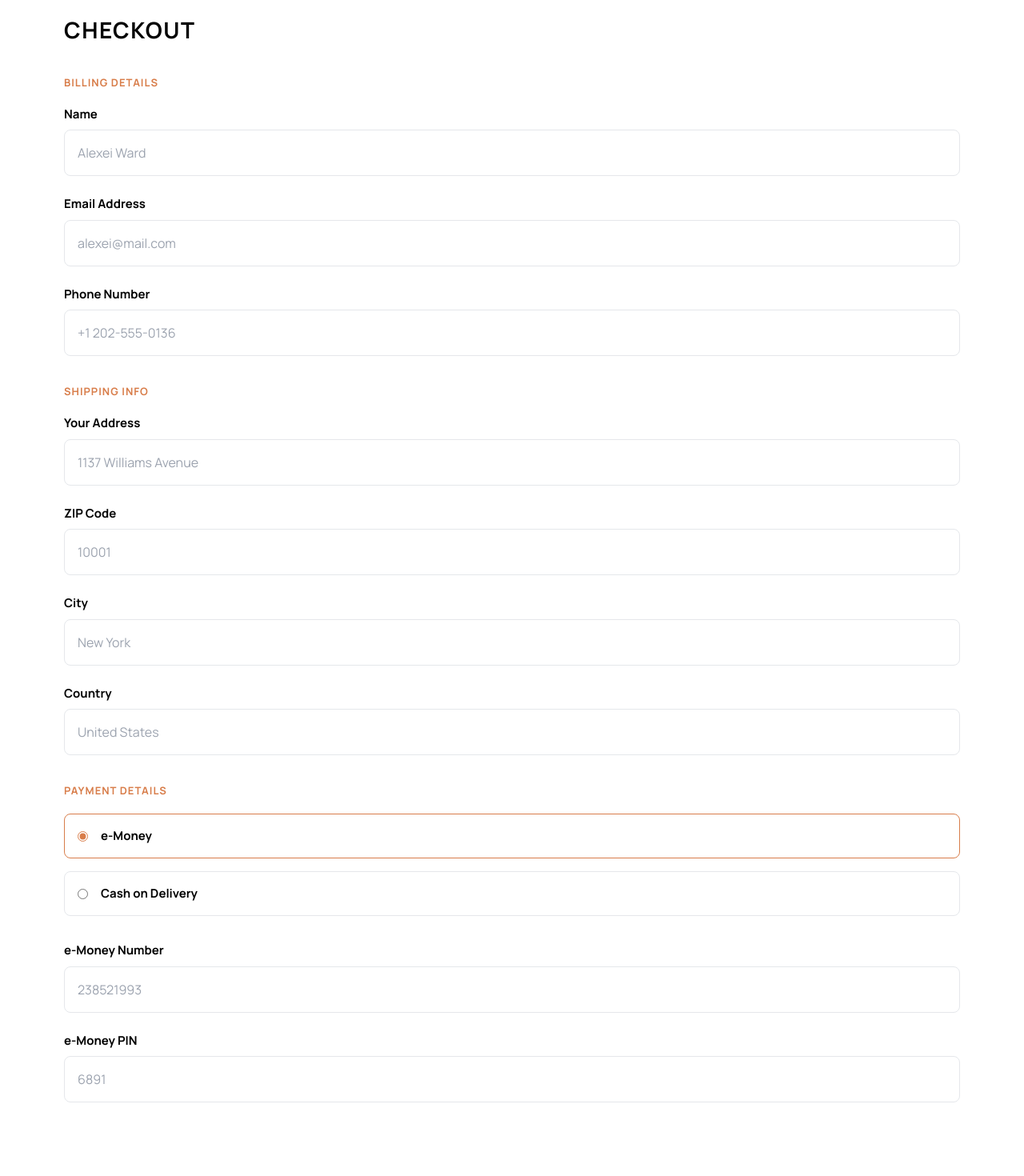
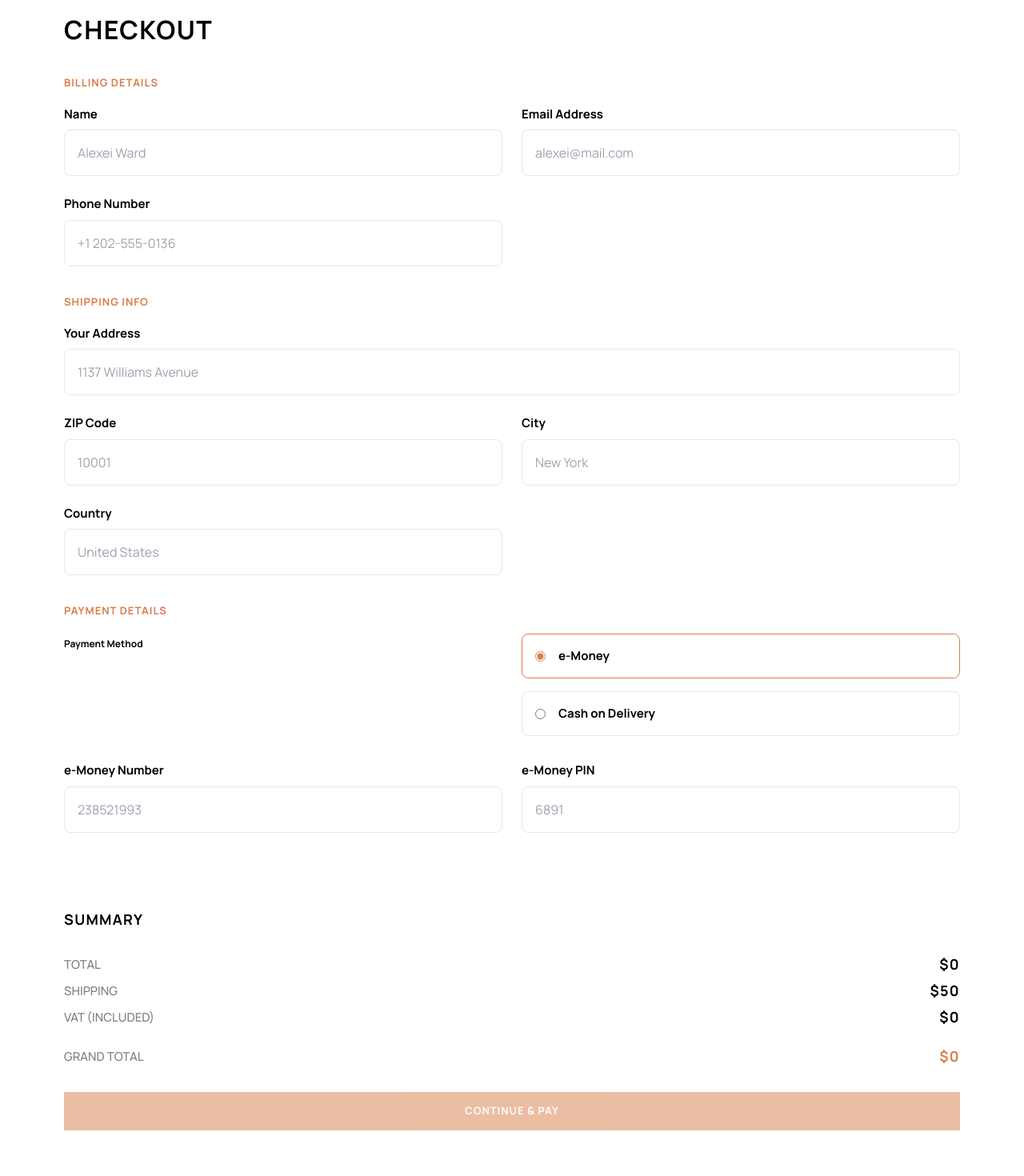
Before and after one commit to Patrick-Dolan/audiophile-ecommerce-website, a React (Vite) app: page /audiophile-ecommerce-website/checkout in a window 1280 px wide. Shown: the part 140-1610 px from the top of the page at 80% size. Built offline with nearby package versions, Linux system fonts and the light colour scheme.

Commit message:
update form layout for tablet screens

```diff
--- a/src/components/checkout/CheckoutForm.jsx
+++ b/src/components/checkout/CheckoutForm.jsx
@@ -77,7 +77,6 @@ function CheckoutForm({ openOrderCompleteModal }) {
 
   const handleSubmit = (e) => {
     e.preventDefault();
-    if (cart.products.length === 0) return;
     const validForm = passesFormValidation();
     if (!validForm) return;
     openOrderCompleteModal();
@@ -87,9 +86,9 @@ function CheckoutForm({ openOrderCompleteModal }) {
     <ContentWrapper>
       <form onSubmit={handleSubmit} noValidate>
         <div className="mb-8 mt-6">
-          <h2 className="mb-8">Checkout</h2>
+          <h2 className="mb-8 md:text-8">Checkout</h2>
           <p className="text-primary uppercase text-13px font-bold tracking-1px mb-4">Billing Details</p>
-          <div className="space-y-6 mb-8">
+          <div className="mb-8 grid gap-6 md:grid-cols-2">
             <InputField
               label="Name"
               name="name"
@@ -119,7 +118,8 @@ function CheckoutForm({ openOrderCompleteModal }) {
             />
           </div>
           <p className="text-primary uppercase text-13px font-bold tracking-1px mb-4">Shipping info</p>
-          <div className="space-y-6 mb-8">
+          <div className="mb-8 grid gap-6 md:grid-cols-2">
+            <div className="md:col-span-2">
               <InputField
                 label="Your Address"
                 name="address"
@@ -129,6 +129,7 @@ function CheckoutForm({ openOrderCompleteModal }) {
                 error={errors.address ? true : false}
                 errorMessage={errors.address}
               />
+            </div>
             <InputField
               label="ZIP Code"
               name="zip"
@@ -159,6 +160,8 @@ function CheckoutForm({ openOrderCompleteModal }) {
           </div>
           <div className="pb-8">
             <p className="text-primary uppercase text-13px font-bold tracking-1px mb-4">Payment Details</p>
+            <div className="md:grid md:grid-cols-2 md:gap-6">
+              <p className="text-12px font-bold mb-4">Payment Method</p>
               <div className="space-y-4 mb-8 flex flex-col">
                 <label className={`pl-4 min-h-14 flex gap-4 border rounded-lg items-center ${paymentType === "e-money" ? "border-primary" : ""}`}>
                   <input type="radio" id="e-money" name="paymentType" value="e-money" className="accent-primary" onChange={handleRadioButtonClick} defaultChecked />
@@ -169,8 +172,9 @@ function CheckoutForm({ openOrderCompleteModal }) {
                   <span className="text-15px font-bold">Cash on Delivery</span>
                 </label>
               </div>
+            </div>
             {paymentType === "e-money" && (
-              <div className="space-y-6 mb-8">
+              <div className="space-y-6 mb-8 md:space-y-0 md:grid md:grid-cols-2 md:gap-6">
                 <InputField
                   label="e-Money Number"
                   name="eMoneyNumber"
@@ -232,7 +236,7 @@ function CheckoutForm({ openOrderCompleteModal }) {
             </div>
           </div>
           <div className="flex flex-col mt-8">
-            <Button text="continue & pay" type="submit" />
+            <Button text="continue & pay" type="submit" disabled={cart.products.length === 0} />
           </div>
         </div>
       </form>
--- a/tailwind.config.js
+++ b/tailwind.config.js
@@ -55,6 +55,7 @@ export default {
         "182": "45.5rem", // 728px @ 16px base
       },
       fontSize: {
+        "12px": "12px",
         "13px": "13px",
         "14px": "14px",
         "15px": "15px",
```
Lines whose indentation alone changed are shown as unchanged.
